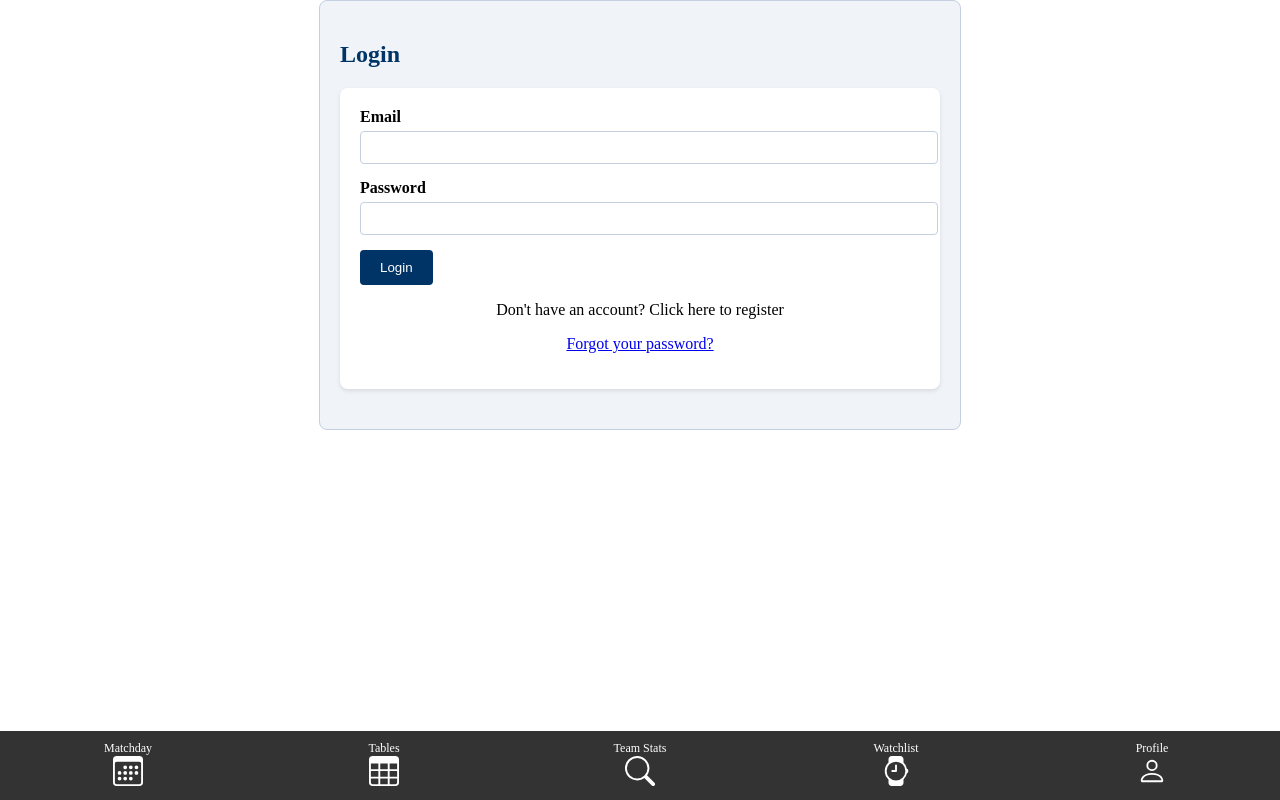
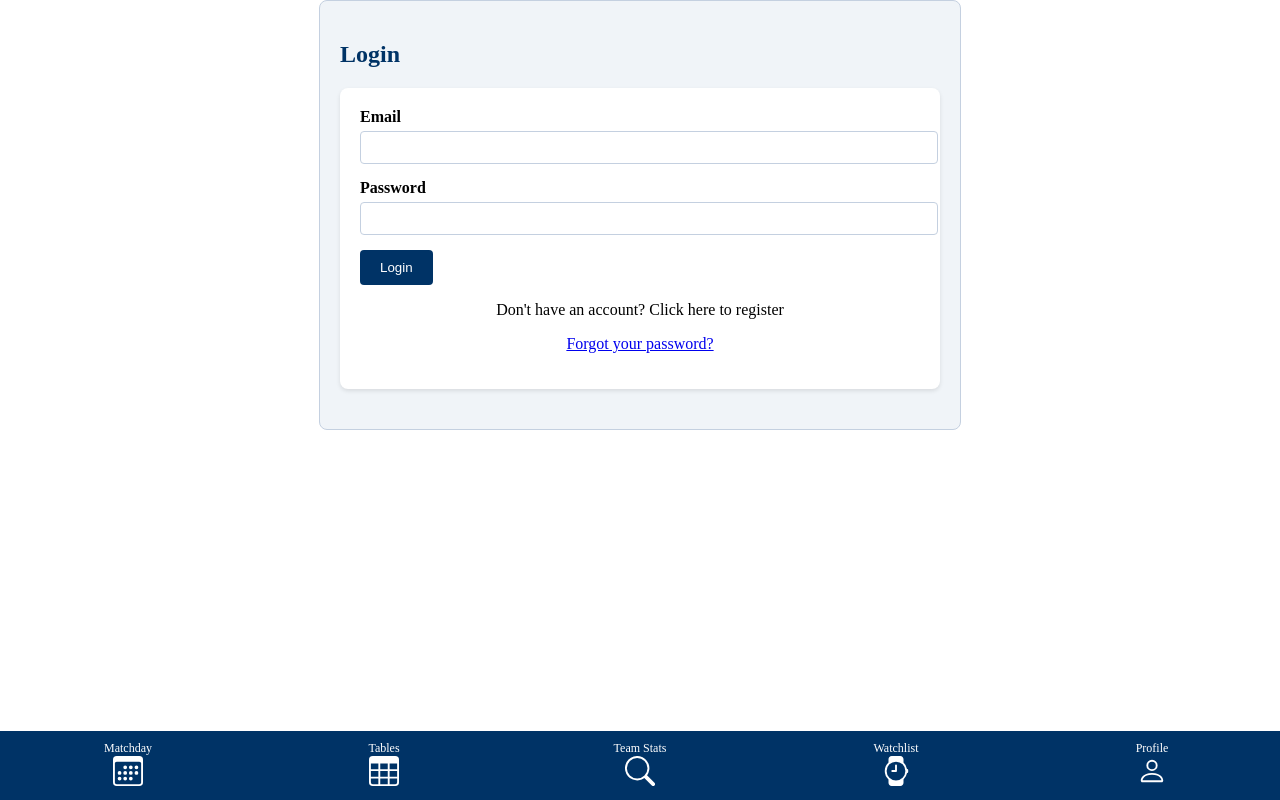
Before and after one commit to mekachi015/Footy_Focus, an Angular app in the folder FootyFocus-Frontend/: page /login in a window 1280 px wide. Built offline with nearby package versions, Linux system fonts and the light colour scheme.

Commit message:
css fixes

```diff
--- a/FootyFocus-Frontend/src/app/components/navbar/navbar.component.scss
+++ b/FootyFocus-Frontend/src/app/components/navbar/navbar.component.scss
@@ -1,6 +1,6 @@
 /* navbar.component.css */
 .navbar {
-    background-color: #333;
+    background-color: #003366;
     position: fixed;
     bottom: 0;
     width: 100%;
--- a/FootyFocus-Frontend/src/app/pages/profile-page/profile-page.component.html
+++ b/FootyFocus-Frontend/src/app/pages/profile-page/profile-page.component.html
@@ -45,7 +45,7 @@
     </div>
 
     <div class="button-group">
-      <button type="button" (click)="saveProfile()">Save</button>
+      <button type="button" (click)="saveProfile()" class="cancel-btn">Save</button>
 
       <button type="button" (click)="toggleEdit()" class="cancel-btn">Cancel</button>
     </div>
```
